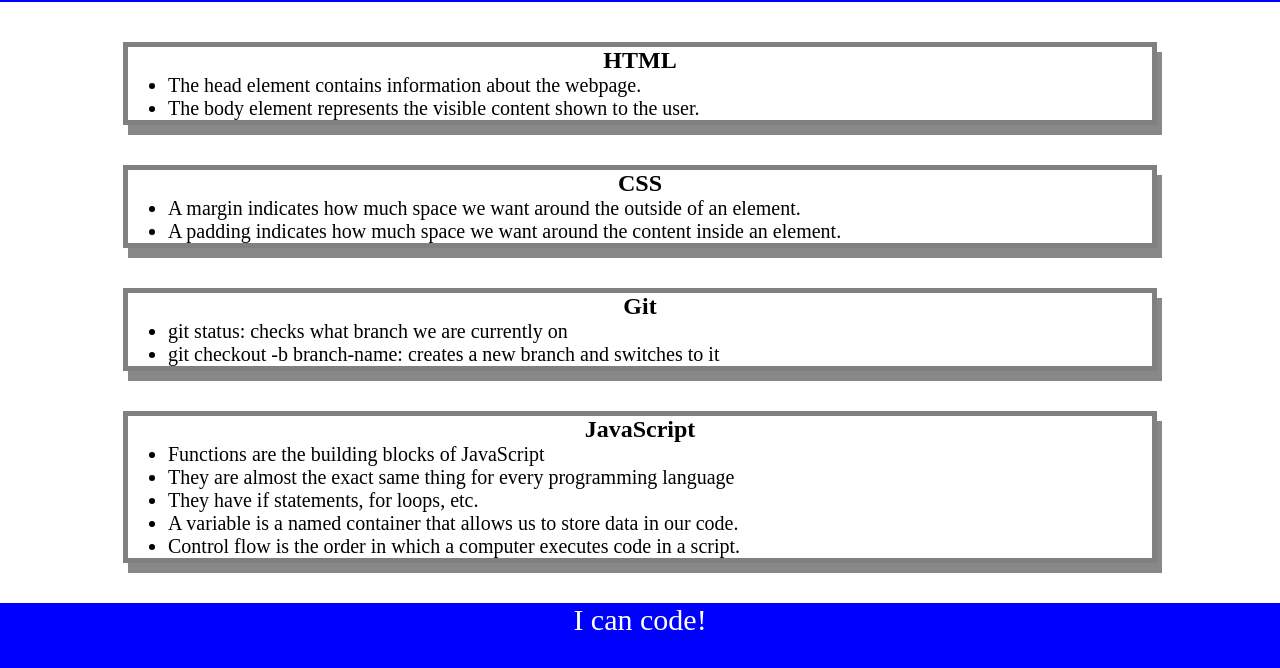
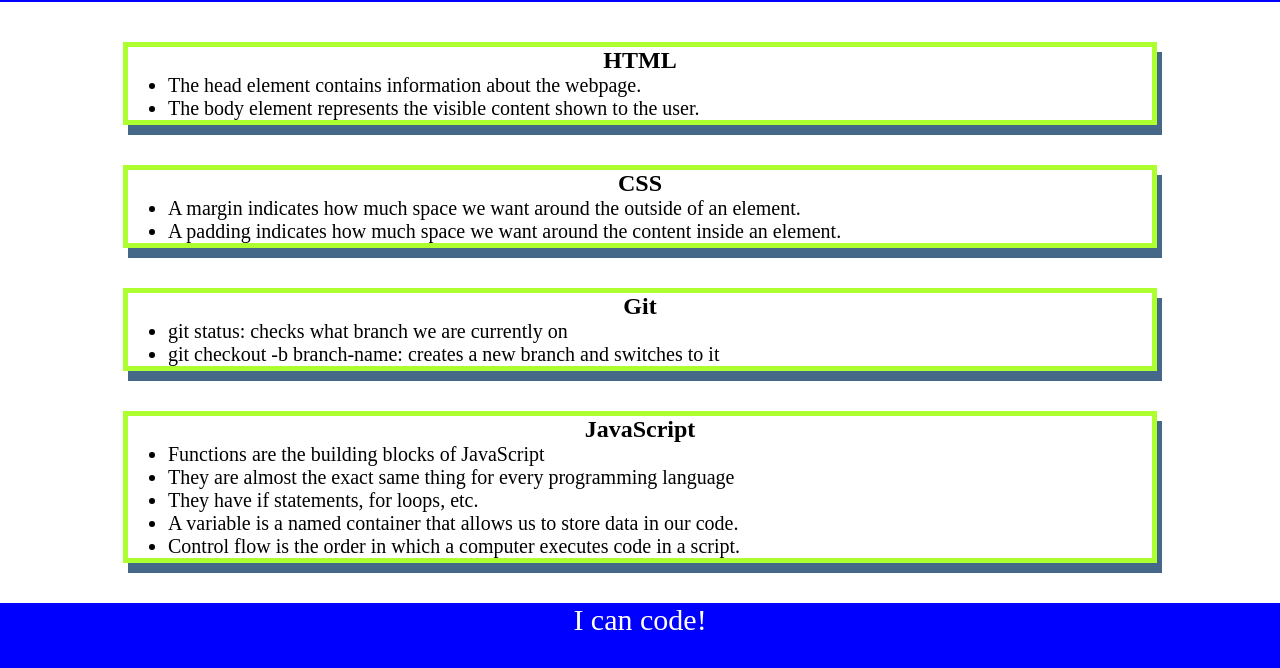
Before and after one commit to upennbootcamp23/prework-study-guide_egerev, a plain HTML site: page index.html in a window 1280 px wide. Shown: the part 118-786 px from the top of the page. Drawn offline with Linux system fonts and the light colour scheme.

Commit message:
updated project README file

```diff
--- a/assets/style.css
+++ b/assets/style.css
@@ -35,6 +35,6 @@ p {
 .card {
     width: 80%;
     margin: 40px auto;
-    border: 5px solid gray;
-    box-shadow: 5px 10px #888888;
+    border: 5px solid greenyellow;
+    box-shadow: 5px 10px #456788;
 }
```
Also changed, not shown: 1 other file.
